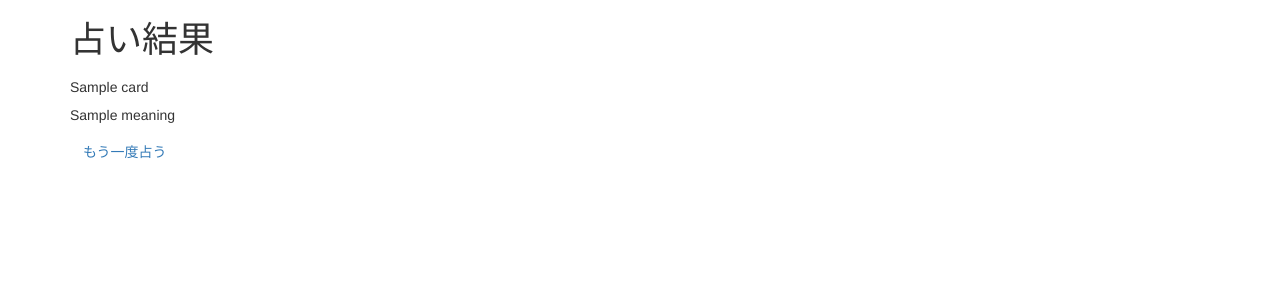
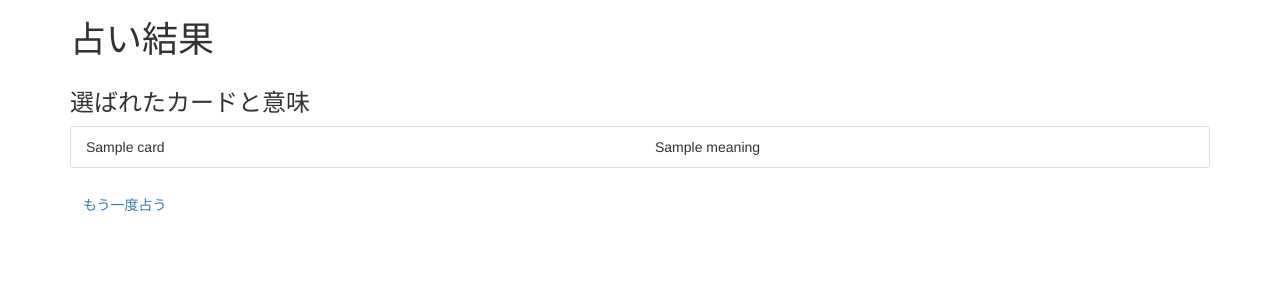
Before and after one commit to jyanagii/Tarot_Cards, a Flask app: template templates/result.html in a window 1280 px wide. Shown: the top 300 px of the page. Run offline with Flask 3, Linux system fonts and the light colour scheme; the template is opened without the code that fills it: most values are stand-ins (such as "Sample title", 1, 10 or a date in 2020); some libraries are stand-ins or nearby versions.

Commit message:
changed page layout

```diff
--- a/templates/result.html
+++ b/templates/result.html
@@ -3,18 +3,29 @@
 {% block content %}
 <div class="container mt-5">
  <h1>占い結果</h1>
+
  <div class="row">
+   <div class="col-md-12">
+     <h3>選ばれたカードと意味</h3>
+     <ul class="list-group">
        {% for card in cards %}
-    <div class="col-md-4">
-      <div class="card mb-4">
-        <div class="card-body">
-          <h5 class="card-title">{{ card.name }}</h5>
-          <p class="card-text">{{ card.meaning }}</p>
+       <li class="list-group-item">
+         <div class="row">
+           <div class="col-md-6">
+             {{ card.name }}
+           </div>
+           <div class="col-md-6">
+             {{ card.meaning }}
            </div>
          </div>
+       </li>
+       {% endfor %}
+     </ul>
    </div>
-    {% endfor %}
  </div>
+
+ <div class="mt-4">
    <a href="/" class="btn btn-secondary">もう一度占う</a>
  </div>
+</div>
 {% endblock %}
```
Lines whose indentation alone changed are shown as unchanged.
